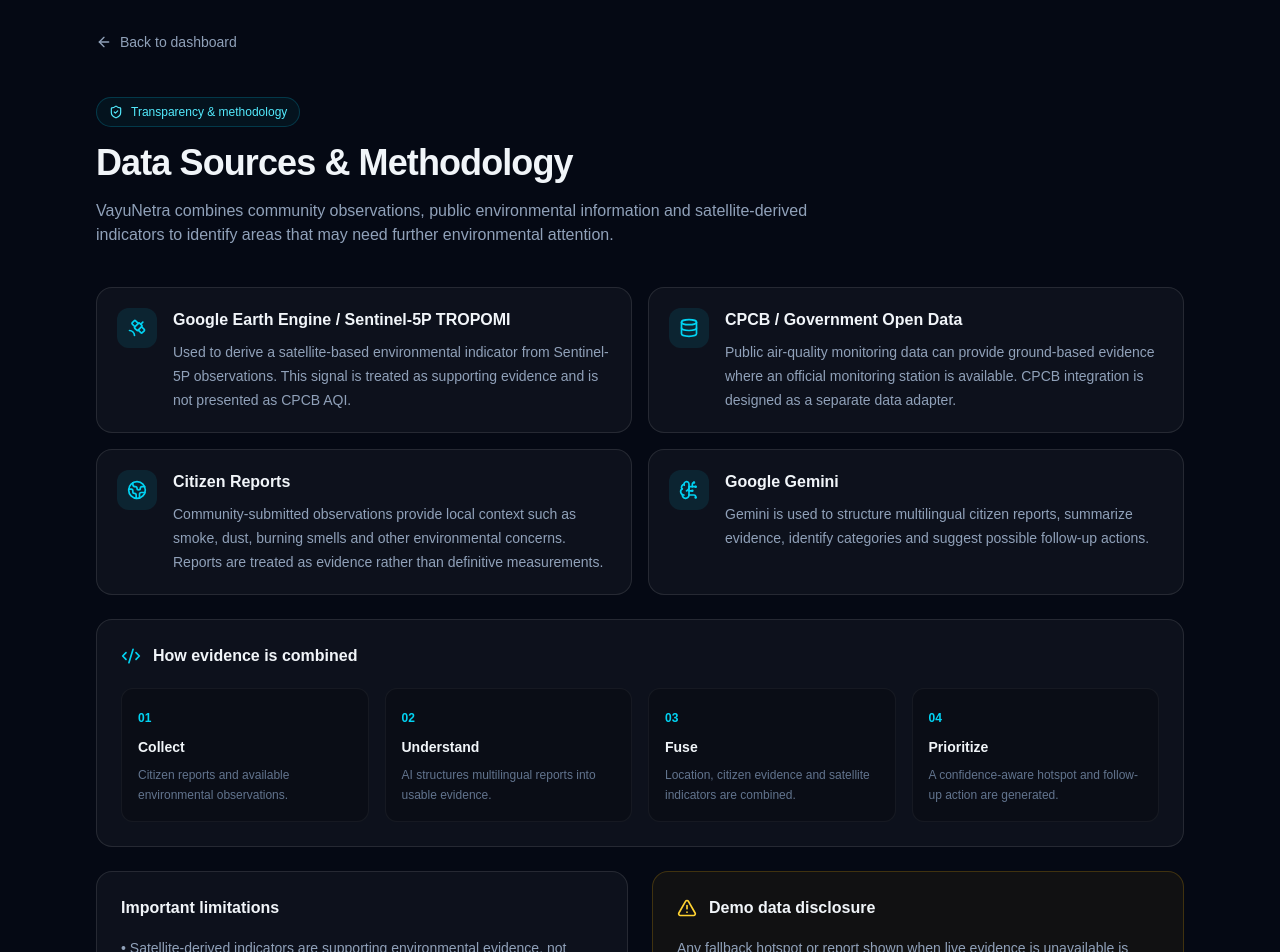
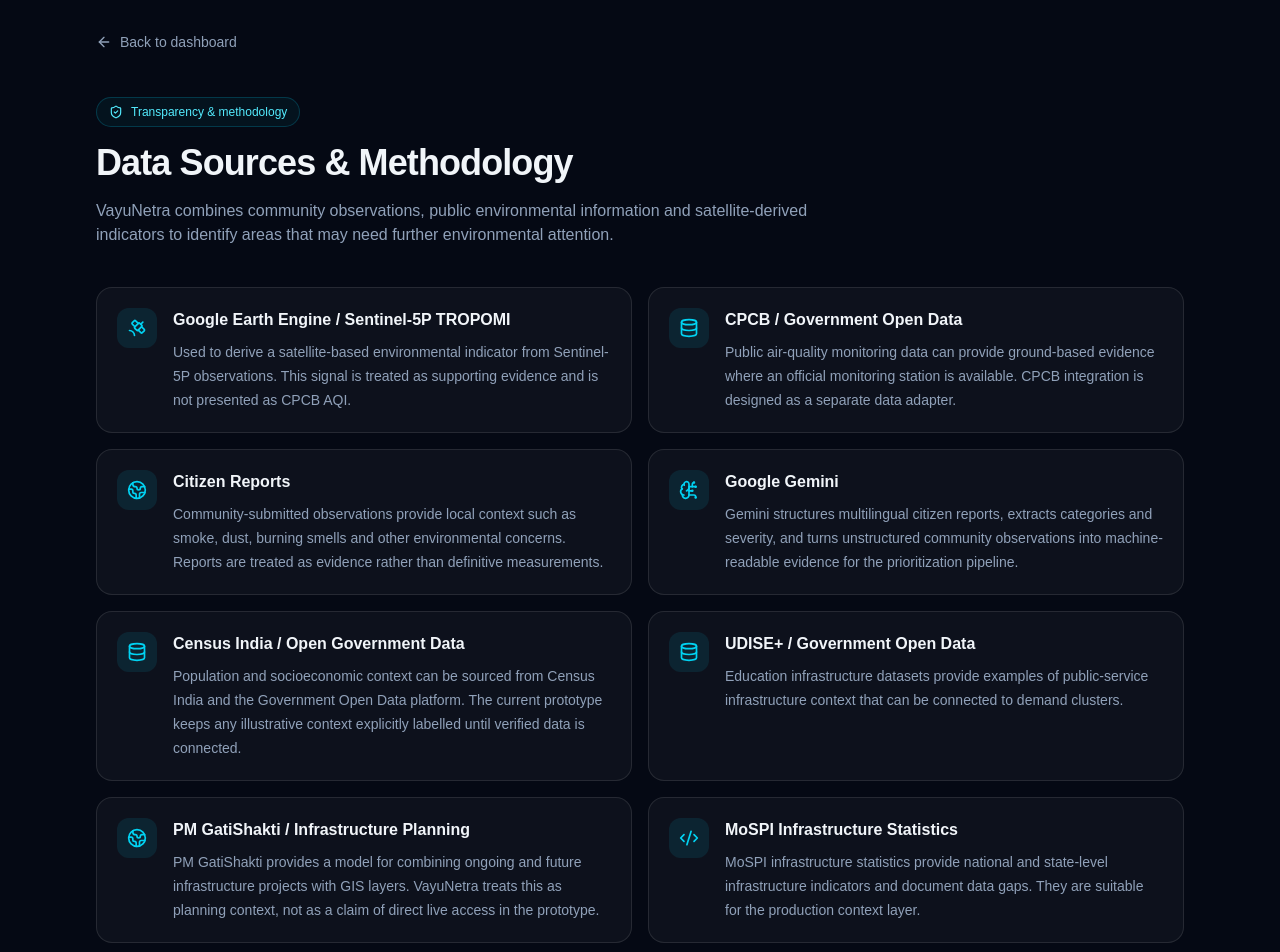
Before and after one commit to jaganbaditya16-note/VayuNetra, a Next.js app: page /sources in a window 1280 px wide. Shown: the top 952 px of the page. Built offline with nearby package versions, Linux system fonts and the light colour scheme.

Commit message:
Document civic planning data sources

```diff
--- a/app/sources/page.tsx
+++ b/app/sources/page.tsx
@@ -35,7 +35,31 @@
     title: "Google Gemini",
     icon: BrainCircuit,
     description:
-      "Gemini is used to structure multilingual citizen reports, summarize evidence, identify categories and suggest possible follow-up actions.",
+      "Gemini structures multilingual citizen reports, extracts categories and severity, and turns unstructured community observations into machine-readable evidence for the prioritization pipeline.",
+  },
+  {
+    title: "Census India / Open Government Data",
+    icon: Database,
+    description:
+      "Population and socioeconomic context can be sourced from Census India and the Government Open Data platform. The current prototype keeps any illustrative context explicitly labelled until verified data is connected.",
+  },
+  {
+    title: "UDISE+ / Government Open Data",
+    icon: Database,
+    description:
+      "Education infrastructure datasets provide examples of public-service infrastructure context that can be connected to demand clusters.",
+  },
+  {
+    title: "PM GatiShakti / Infrastructure Planning",
+    icon: Globe2,
+    description:
+      "PM GatiShakti provides a model for combining ongoing and future infrastructure projects with GIS layers. VayuNetra treats this as planning context, not as a claim of direct live access in the prototype.",
+  },
+  {
+    title: "MoSPI Infrastructure Statistics",
+    icon: Code2,
+    description:
+      "MoSPI infrastructure statistics provide national and state-level infrastructure indicators and document data gaps. They are suitable for the production context layer.",
   },
 ];
 
@@ -105,7 +129,7 @@
               ["01", "Collect", "Citizen reports and available environmental observations."],
               ["02", "Understand", "AI structures multilingual reports into usable evidence."],
               ["03", "Fuse", "Location, citizen evidence and satellite indicators are combined."],
-              ["04", "Prioritize", "A confidence-aware hotspot and follow-up action are generated."],
+              ["04", "Prioritize", "Demand, evidence and planning context produce a transparent development-priority signal."],
             ].map(([number, title, description]) => (
               <div
                 key={number}
```
